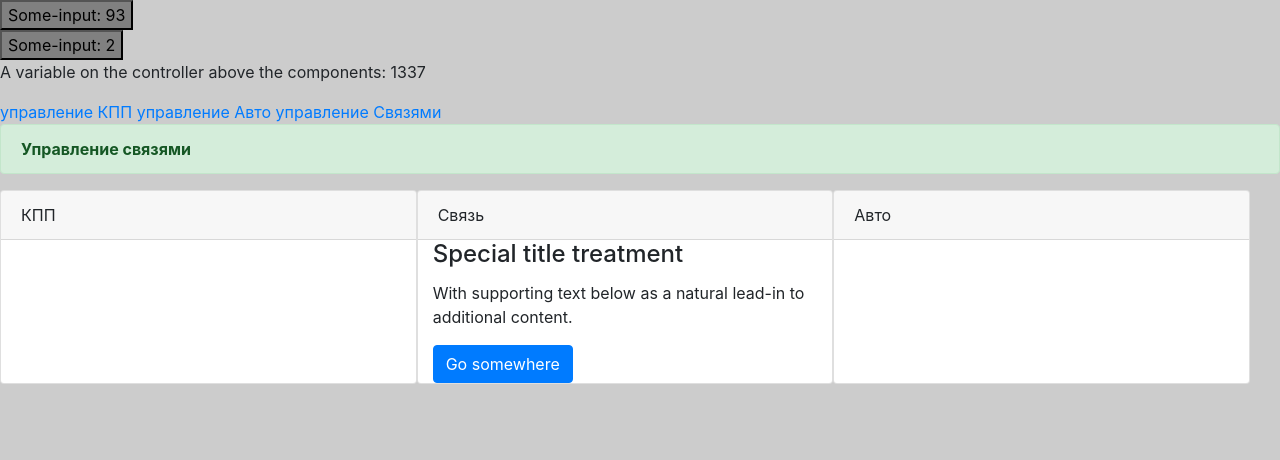
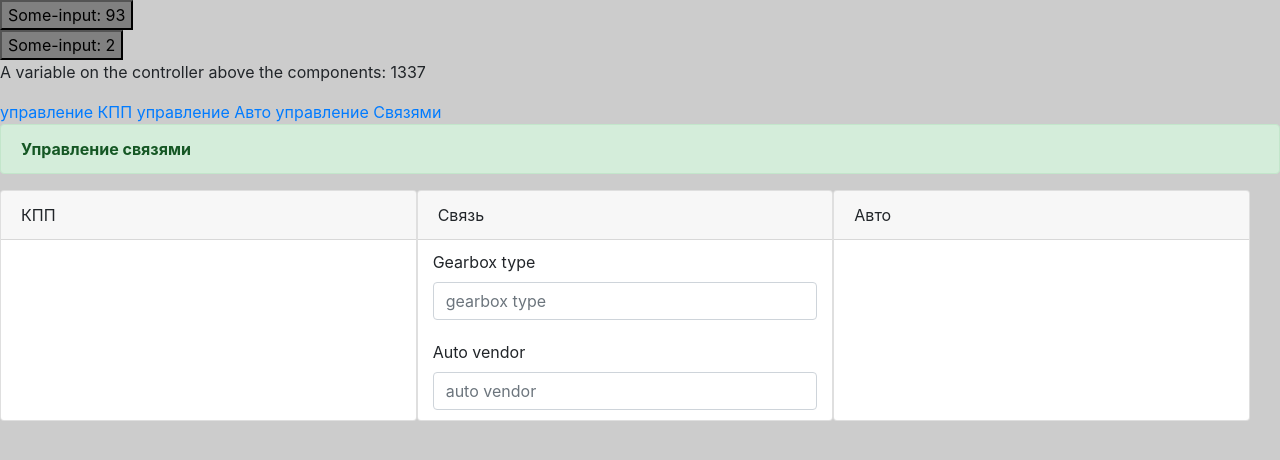
Before and after one commit to voskrekasenko/akpp, a website built with webpack: page public/index.html at #!/management-links in a window 1280 px wide. Built offline with nearby package versions, Linux system fonts and the light colour scheme; some packages are replaced by stand-ins of ours.

Commit message:
type kpp to input

```diff
--- a/public/admin/controllers/link.controller.js
+++ b/public/admin/controllers/link.controller.js
@@ -3,6 +3,10 @@ class LinkCtrl {
   constructor($window, carsResource, gearboxResource) {
     this._carsResource = carsResource;
     this._gearboxResource = gearboxResource;
+    this.addGearboxToInput = function (type) {
+      console.log('sey hi');
+      this.typeKpp = type;
+    };
     this.getCars();
     this.getGearboxes();
   }
--- a/public/admin/styles/link-management.sass
+++ b/public/admin/styles/link-management.sass
@@ -20,3 +20,6 @@
 
 .inner-block
   margin-left: 10px
+
+.link-block
+  margin: 10px 0
--- a/public/admin/templates/management-links.html
+++ b/public/admin/templates/management-links.html
@@ -28,7 +28,7 @@
             </p>
             <!-- модели авто -->
             <div ng-if="openYears" class="">
-              <p class="vendor-paragraph" ng-repeat="model in manufacturer.gearboxModels"><span class="badge badge-warning">{{model.name}}</span></p>
+              <p class="vendor-paragraph" ng-repeat="model in manufacturer.gearboxModels"><span ng-click="$ctrl.addGearboxToInput(model.name)" class="badge badge-warning">{{model.name}}</span></p>
             </div>
           </div>
         </div>
@@ -39,10 +39,17 @@
     <div class="card-header card-info row">
         Связь
     </div>
-    <div class="card-block">
-      <h4 class="card-title">Special title treatment</h4>
-      <p class="card-text">With supporting text below as a natural lead-in to additional content.</p>
-      <a href="#" class="btn btn-primary">Go somewhere</a>
+    <div class="card-block link-block">
+      <label for="gearbox-type">Gearbox type</label>
+      <div class="input-group">
+        <input id="gearbox-type" type="text" class="form-control" placeholder="gearbox type" ng-model="$ctrl.typeKpp">
+      </div>
+    </div>
+    <div class="card-block link-block">
+      <label for="auto-vendor">Auto vendor</label>
+      <div class="input-group">
+        <input id="auto-vendor" type="text" class="form-control" placeholder="auto vendor">
+      </div>
     </div>
   </div>
   <div class="card col-lg-4 col-md-4 col-sm-4">
```
